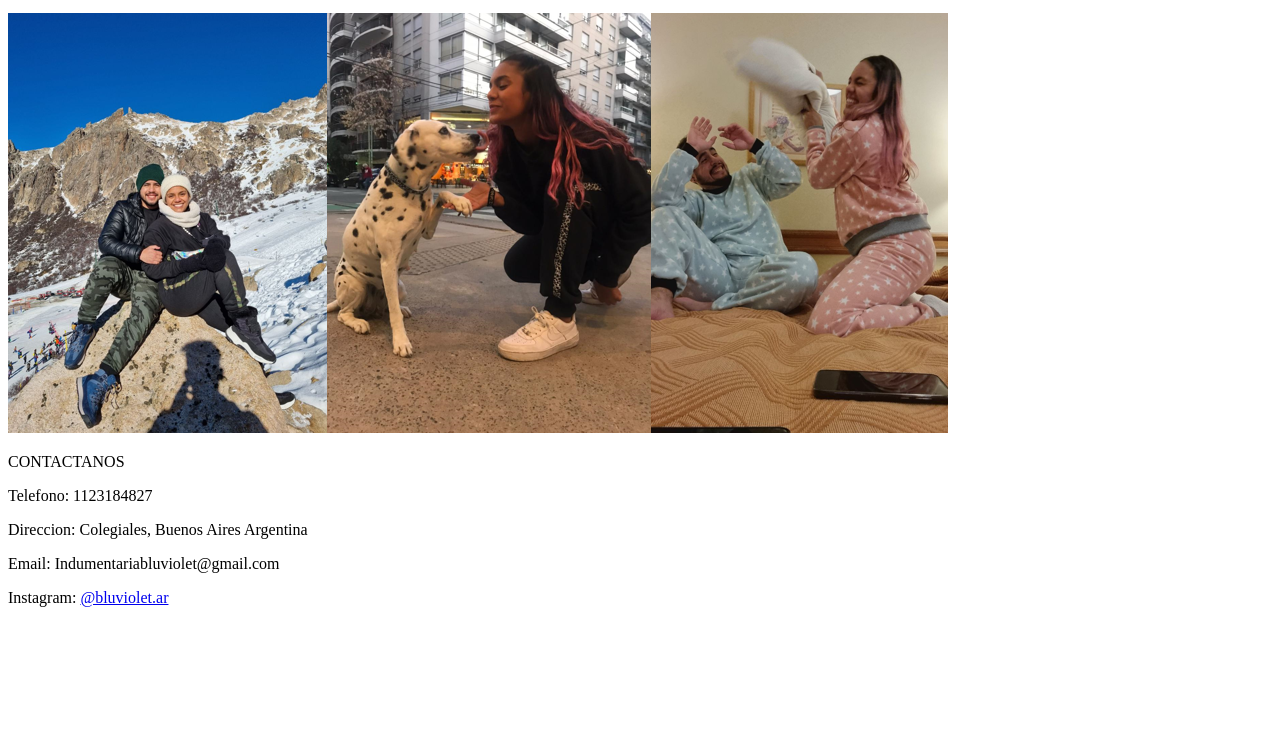
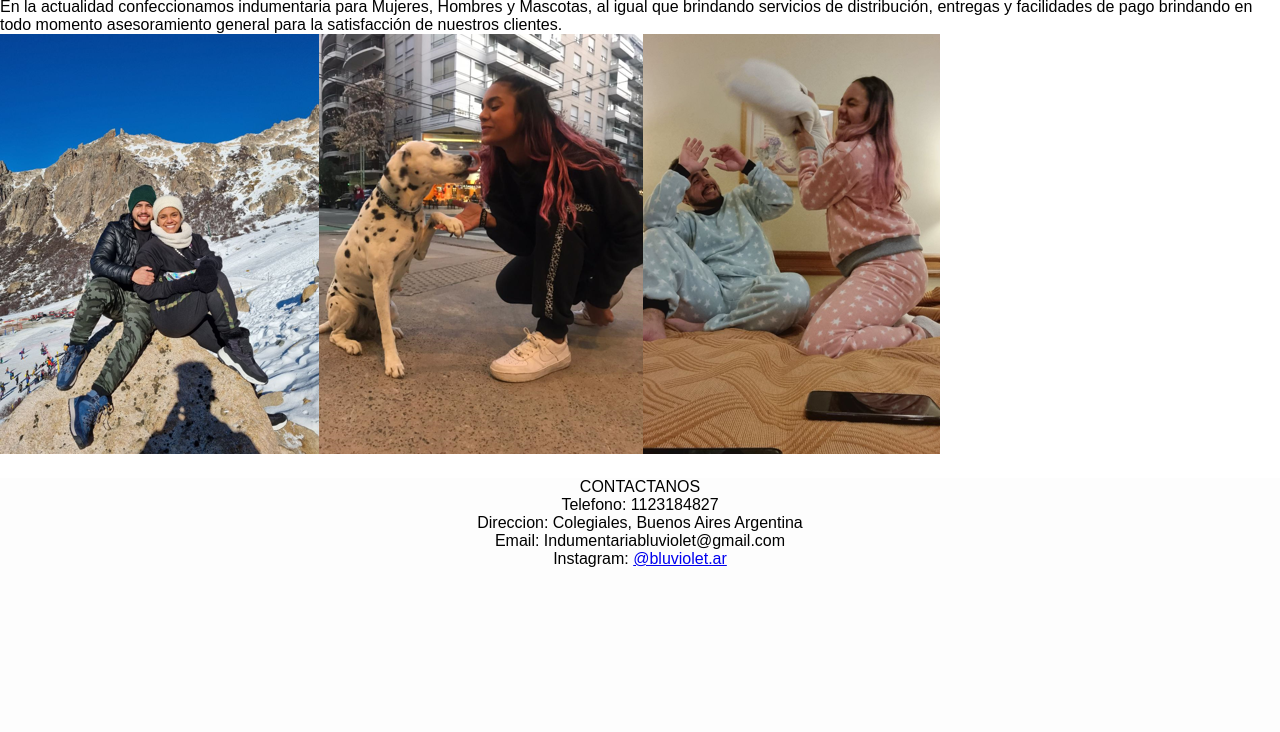
Before and after one commit to mageegodoy/segundaentrega, a plain HTML site: page pages/marca.html in a window 1280 px wide. Shown: the part 350-1082 px from the top of the page. Before the commit the page ends 973 px from the top, so only its background shows below. Drawn offline with nearby package versions, Linux system fonts and the light colour scheme; the site is published under a folder, as on GitHub Pages, so addresses that start at the root find nothing; files whose address does not match are found by name.

Commit message:
correcion8

```diff
--- a/pages/marca.html
+++ b/pages/marca.html
@@ -77,7 +77,7 @@
   <script src="https://cdn.jsdelivr.net/npm/bootstrap@5.1.3/dist/js/bootstrap.bundle.min.js"
 integrity="sha384-ka7Sk0Gln4gmtz2MlQnikT1wXgYsOg+OMhuP+IlRH9sENBO0LRn5q+8nbTov4+1p"
 crossorigin="anonymous"></script>
-  <link rel="stylesheet" href="/css/style.css" />
+  <link rel="stylesheet" href="../css/style.css" />
  <script src="js/bootstrap.bundle.min.js"></script>
     <footer class="footer">
       <p>CONTACTANOS</p>
```
Also changed, not shown: pages/registro.html (+1 -1 lines).
